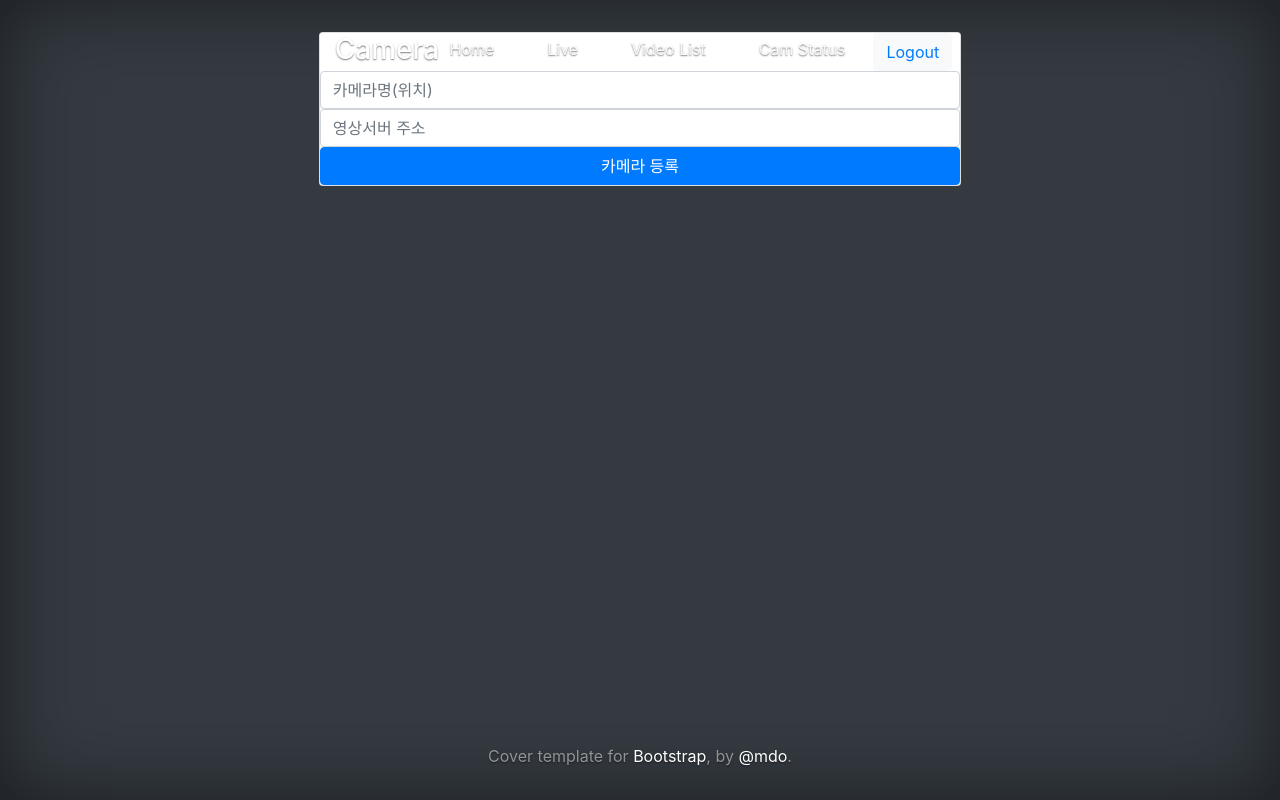
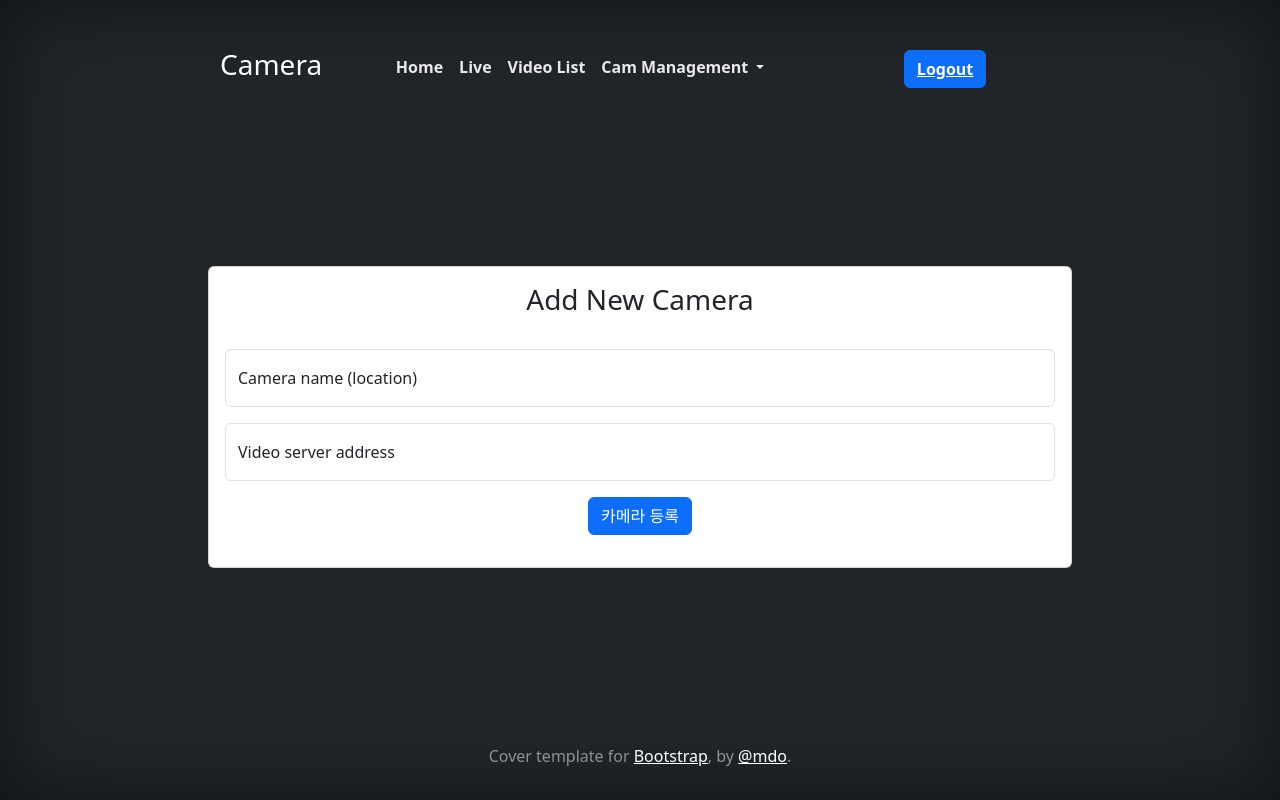
Before and after one commit to nino3116/OpencvProject, a Flask app: page /cam/add in a window 1280 px wide. Run offline with Flask 3, Linux system fonts and the light colour scheme; the visitor is signed in with stand-in values (Sample User, id 1); parts of the project's set-up code (start-up, migrations or seed data) failed here and were passed over; some libraries are stand-ins or nearby versions.

Commit message:
스타일 개선 및 HTML 구조 수정, 카메라 추가 및 관리 페이지 업데이트

```diff
--- a/apps/auth/static/css/style.css
+++ b/apps/auth/static/css/style.css
@@ -1,10 +1,11 @@
 html,
 body {
   height: 100%;
+  box-shadow: inset 0 0 5rem rgba(0, 0, 0, 0.5);
 }
 
 .form-signin {
-  max-width: 330px;
+  max-width: 58em;
   padding: 1rem;
 }
 
--- a/apps/cam/static/css/style.css
+++ b/apps/cam/static/css/style.css
@@ -15,7 +15,8 @@
  */
 
 body {
-  text-shadow: 0 0.05rem 0.1rem rgba(0, 0, 0, 0.5);
+
+  /* text-shadow: 0 0.05rem 0.1rem rgba(0, 0, 0, 0.5); */
   box-shadow: inset 0 0 5rem rgba(0, 0, 0, 0.5);
 }
 
@@ -23,9 +24,7 @@ body {
   max-width: 58em;
 }
 
-/*
- * Header
- */
+
 
 .nav-masthead{
   width: 100%;
@@ -58,11 +57,19 @@ body {
   font-weight: bold;
 }
 
-.table {
-  width: 100%;
-}
 
 .td {
   color : white;
   font-weight: bold;
 }
+
+
+
+/*
+ * addCamera file
+ */
+
+
+.form-camadd {
+  padding: 1rem;
+}
--- a/apps/cam/templates/cam/addCamera.html
+++ b/apps/cam/templates/cam/addCamera.html
@@ -1,22 +1,34 @@
-{% extends "cam/base.html" %}{% block title%} 카메라 등록 {%endblock%} {% block
-content%}
-<body class="d-flex h-100 text-center bg-dark text-white">
+{% extends "cam/base.html" %}
+{% block title%} 카메라 등록 {%endblock%}
+<body class="d-flex w-100 h-100 text-center bg-dark text-white">
+{% block content%}
   <div class="cover-container d-flex w-100 h-100 p-3 mx-auto flex-column">
-    <div class="mx-auto cam-auth-main">
-      <div class="card cam-auth-signup">
-        {% include "cam/header.html"%}
-        <section>
+    {% include "cam/header.html"%}
+    <div class="my-auto">
+      <div class="card">
+        <h1 class = "h3 mb-3 mt-3 fw-normal">Add New Camera</h1>
+        <section class="form-camadd">
           <form
             action="{{ url_for('cam.add_camera', next=request.args.get('next')) }}"
             method="POST"
-            class="form-camera-add">
-            {{ form.csrf_token }} {% for message in get_flashed_messages() %}
+            class="form-camera-add"
+          >
+            {{ form.csrf_token }}
+            {% for message in get_flashed_messages() %}
             <div class="dt-auth-flash">{{ message }}</div>
-            {% endfor %} {{ form.cam_name(size=30, class="form-control
-            dt-auth-input", placeholder="카메라명(위치)") }} {{
-            form.cam_url(class="form-control dt-auth-input",
-            placeholder="영상서버 주소") }} {{ form.submit(class="btn btn-md
-            btn-primary btn-block dt-auth-btn") }}
+            {% endfor %}
+
+            <div class="form-floating mb-3">
+            {{ form.cam_name(class = "form-control", id="floatingInput", placeholder="Camera name (location)") }}
+            <label for="floatingInput">Camera name (location)</label>
+            </div>
+            <div class="form-floating mb-3">
+            {{ form.cam_url(class = "form-control", id="floatingInput", placeholder="Video server address") }}
+            <label for="floatingInput">Video server address</label>
+            </div>
+            <div class="form-floating mb-3">
+            {{ form.submit(class = "btn btn-md btn-primary btn-block dt-auth-btn") }}
+            </div>
           </form>
         </section>
       </div>
--- a/apps/cam/templates/cam/base.html
+++ b/apps/cam/templates/cam/base.html
@@ -4,16 +4,16 @@
     <meta charset="UTF-8" />
     <meta name="viewport" content="width=device-width, initial-scale=1.0" />
     <meta name="description" content=""/>
-    <link rel="stylesheet" href="{{ url_for ('static', filename='css/bootstrap.min.css') }}"/>
+    <link rel="stylesheet" href="https://cdn.jsdelivr.net/npm/bootstrap@5.3.0/dist/css/bootstrap.min.css" >
     <link rel="stylesheet" href="{{ url_for ('cam.static', filename='css/style.css') }}"/>
     <title>{% block title %}{% endblock %}</title>
   </head>
-  <body class="d-flex h-100 text-center bg-dark text-white">
+  <body class="d-flex w-100 h-100 text-center bg-dark text-white">
     <div class="cover-container d-flex w-100 h-100 p-3 mx-auto flex-column">
     {% block content %}{% endblock %}
   </body>
   <script src="https://code.jquery.com/jquery-3.6.4.min.js"></script>
   <script src="https://cdnjs.cloudflare.com/ajax/libs/popper.js/2.11.8/umd/popper.min.js"></script>
-  <script src="{{url_for ('static', filename = 'js/bootstrap.bundle.min.js') }}"></script>
+  <script src="https://cdn.jsdelivr.net/npm/bootstrap@5.3.0/dist/js/bootstrap.bundle.min.js"></script>
   {% block scripts%}{% endblock %}
 </html>
--- a/apps/cam/templates/cam/header.html
+++ b/apps/cam/templates/cam/header.html
@@ -1,22 +1,39 @@
+<header>
+    <div class="container-fluid">
+        <nav class="nav nav-masthead navbar navbar-expand-lg" data-bs-theme="dark">
+            <h3 class="navbar brand fs-3">Camera</h3>
+            <button class="navbar-toggler ms-auto" type="button" data-bs-toggle="collapse" data-bs-target="#navbarNavDropdown" aria-controls="navbarNavDropdown" aria-expanded="false" aria-label="Toggle navigation">
+            <span class="navbar-toggler-icon"></span>
+            </button>
+            <div class="collapse navbar-collapse justify-content-around" id="navbarNavDropdown">
+                <ul class="navbar-nav">
+                    <li class="nav-item">
+                        <a class="nav-link fw-bold py-1 px-2" aria-current="page" href="{{url_for ("cam.index")}}">Home</a>
+                    </li>
+                    <li class="nav-item">
+                        <a class="nav-link fw-bold py-1 px-2" href="{{ url_for ("cam.live") }}">Live</a>
+                    </li>
+                    <li class="nav-item">
+                        <a class="nav-link fw-bold py-1 px-2" href="{{ url_for ("cam.list_videos") }}">Video List</a>
+                    </li>
+                    <li class="nav-item dropdown">
+                        <a class="nav-link dropdown-toggle fw-bold py-1 px-2" href="#" role="button" data-bs-toggle="dropdown" aria-expanded="false">
+                        Cam Management
+                        </a>
+                        <ul class="dropdown-menu">
+                            <li><a class="dropdown-item" href="{{ url_for ('cam.cam_status') }}">camera status </a></li>
+                            <li><a class="dropdown-item" href="{{ url_for ('cam.cameras') }}">camera list</a></li>
+                        </ul>
+                    </li>
+                </ul>
 
-<header class="mb-auto">
-    <div class="container-fluid">
-        <div class="d-flex gap-1 justify-content-start align-content-between">
-            <h3 class="float-md-start mb-0">Camera</h3>
-            <nav class="nav nav-masthead justify-content-around float-md-end " data-bs-theme="auto">
-
-                <a class="nav-link fw-bold py-1 px-2" aria-current="page" href="{{url_for ("cam.index")}}">Home</a>
-                <a class="nav-link fw-bold py-1 px-2" href="{{ url_for ("cam.live") }}">Live</a>
-                <a class="nav-link fw-bold py-1 px-2" href="{{ url_for ("cam.list_videos") }}">Video List</a>
-                <a class="nav-link fw-bold py-1 px-2" href="{{ url_for ("cam.cam_status") }}">Cam Status</a>
-                <div class= "col-md-2 text-end">
                 {% if current_user.is_authenticated %}
-                    <button type="button" class="btn btn-light me-2 ">
-                        <a href="{{ url_for ("auth.logout")}}" title = "로그아웃" role = "button" alt= "로그아웃 버튼">Logout</a>
+                <button type="button" class="btn btn-primary me-2 fw-bold">
+                    <a href="{{ url_for ("auth.logout")}}" class="text-reset" title = "로그아웃" role = "button" alt= "로그아웃 버튼">Logout</a>
                 </button>
                 {% else %}
-                    <button type="button" class="btn btn-light me-2">
-                        <a href="{{ url_for ("auth.login")}}" title = "로그인" role = "button" alt= "로그인 버튼">login</a>
+                <button type="button" class="btn btn-primary me-2 fw-bold">
+                    <a href="{{ url_for ("auth.login")}}" class="text-reset" title = "로그인" role = "button" alt= "로그인 버튼">login</a>
                 </button>
                 <!-- <button type="button" class="btn btn-outline-light">
                     <a href="{{ url_for ("auth.signup")}}" title = "사용자 신규 등록" role = "button" alt= "사용자 신규 등록">sign in</a>
@@ -25,5 +42,4 @@
             </div>
         </nav>
     </div>
-    </div>
 </header>
--- a/apps/cam/templates/cam/index.html
+++ b/apps/cam/templates/cam/index.html
@@ -7,7 +7,7 @@
   <div class="cover-container d-flex w-100 h-100 p-1 mx-auto flex-column">
     {% include "cam/header.html" %}
 
-        <main class="px-3">
+        <main class="mx-auto my-auto px-3">
           <h1>스마트 CCTV 관리</h1>
           <p class="lead">
             이 페이지는 실시간 물체 감지 기능을 갖춘 CCTV 관리 시스템입니다.
--- a/apps/cam/templates/cam/videoList.html
+++ b/apps/cam/templates/cam/videoList.html
@@ -26,7 +26,7 @@ block content %}
       </div>
       <div class="col-md-3">{{ form.date(class="form-control") }}</div>
       <div class="col-md-auto">
-        {{ form.submit(class="btn btn-secondary") }}
+        {{ form.submit(class="btn btn-primary") }}
       </div>
     </div>
   </form>
@@ -57,12 +57,12 @@ block content %}
             <td>
               <a
                 href="{{ url_for('cam.play_video', video_id=video.id) }}"
-                class="btn btn-sm btn-outline-light"
+                class="btn btn-sm btn-outline-success"
                 >재생</a
               >
               <a
                 href="{{ url_for('cam.download_video', video_id=video.id) }}"
-                class="btn btn-sm btn-outline-secondary"
+                class="btn btn-sm btn-outline-light"
                 >다운로드</a
               >
               <form
```
Also changed, not shown: apps/auth/templates/auth/base.html (+4 -4 lines), apps/auth/templates/auth/login.html (+13 -13 lines), apps/cam/templates/cam/cam_status.html (+19 -11 lines), apps/cam/templates/cam/cameraDB.html (+15 -11 lines), apps/cam/templates/cam/editCamera.html (+22 -12 lines), apps/cam/templates/cam/test.html (+6 -3 lines). Lines whose indentation alone changed are shown as unchanged.
